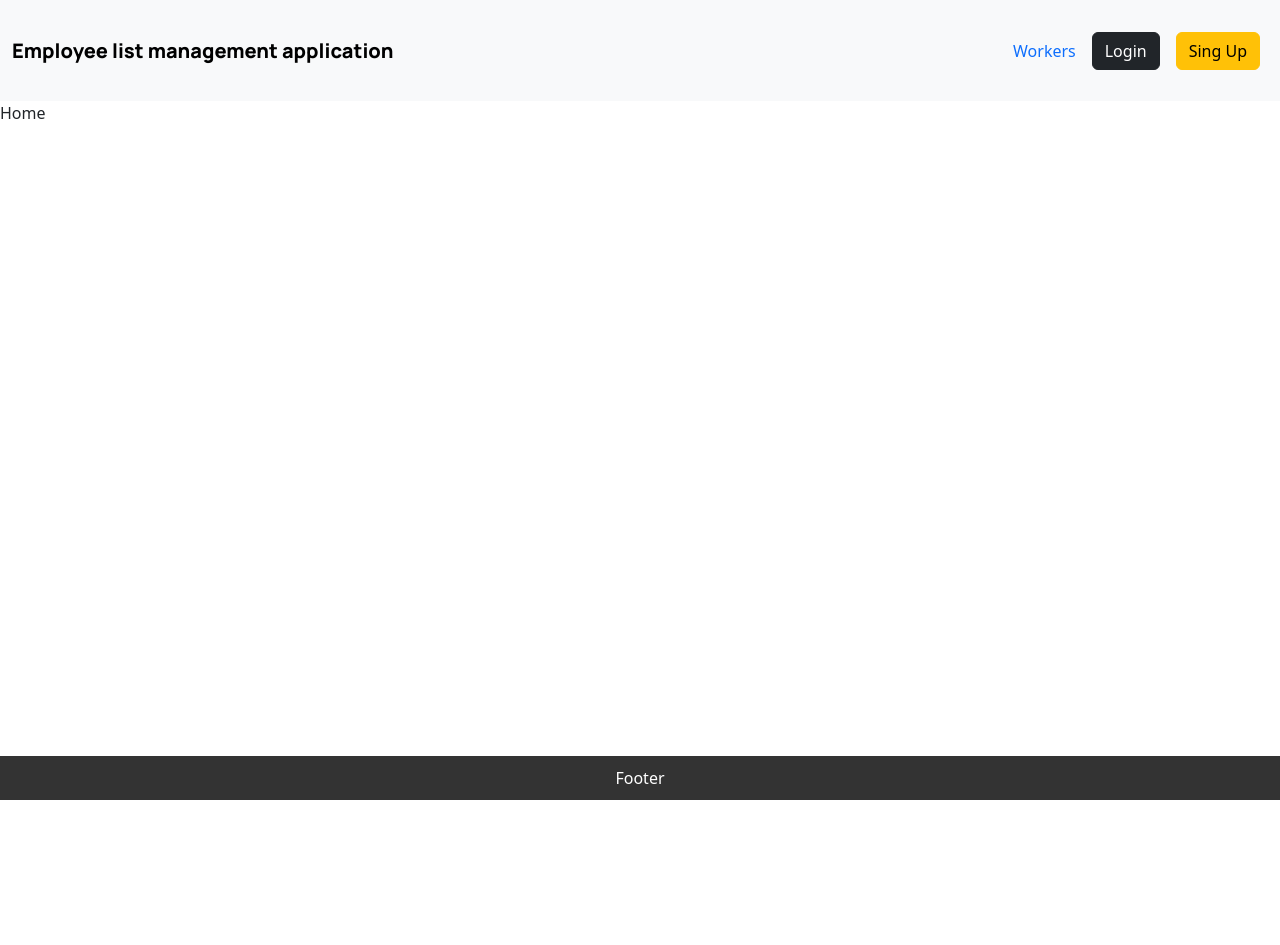
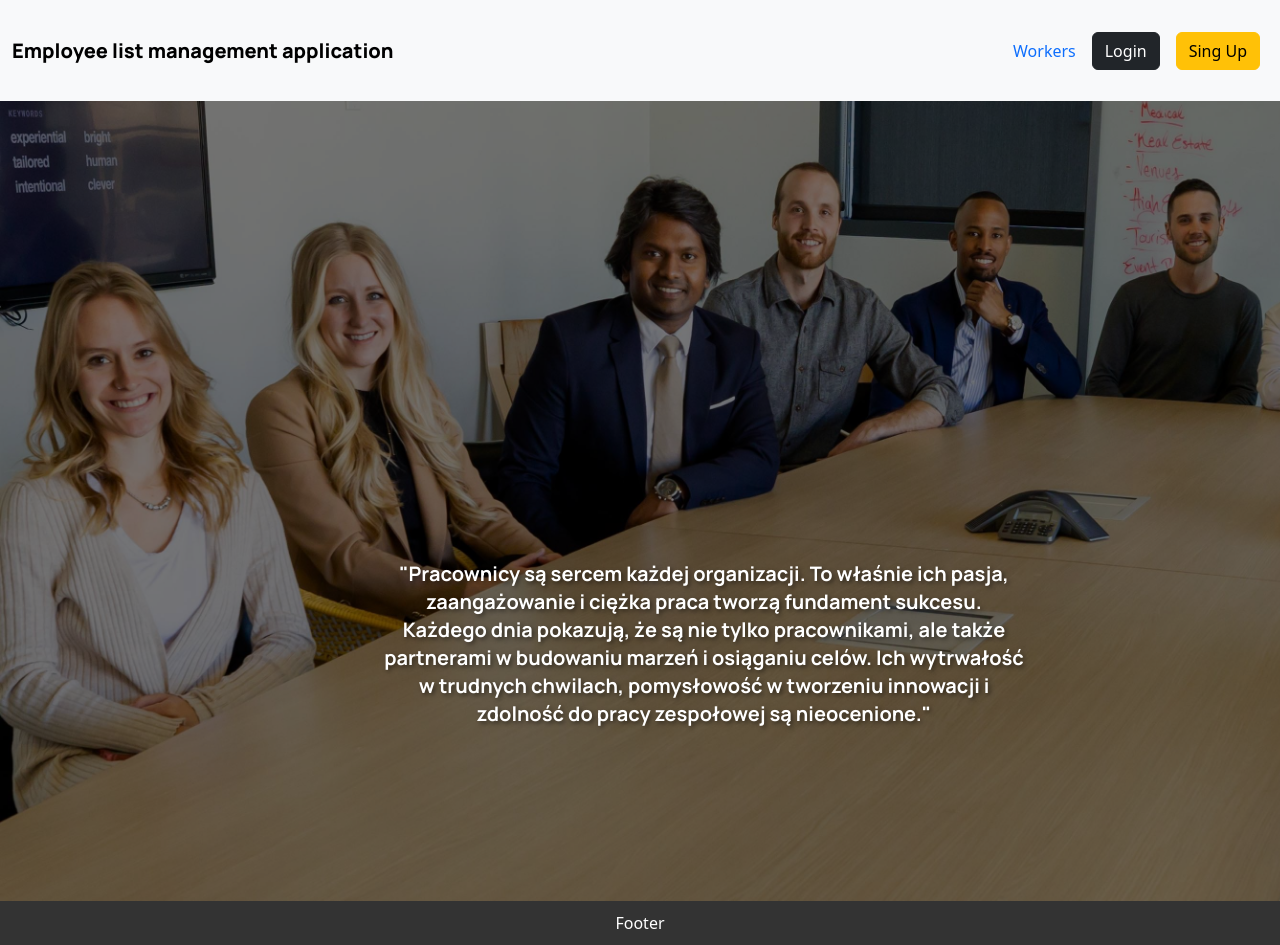
Before and after one commit to osemenets21/Employee-List-Management-Application, a React (Create React App) app: page / in a window 1280 px wide. Before the commit the page ends 800 px from the top, so only its background shows below. Built offline with nearby package versions, Linux system fonts and the light colour scheme; data requests are answered from the project's data file.

Commit message:
Add styles to page Home.

```diff
--- a/src/App.tsx
+++ b/src/App.tsx
@@ -5,8 +5,8 @@ import { Home } from "./pages/Home/Home";
 import { WorkersList } from "./pages/WorkersList/WorkersList";
 import { Footer } from "./components/Footer/Footer";
 import { NavBar } from "./components/Header/NavBar/NavBar";
-import { Login } from "./components/Login/Login";
-import { SingUp } from "./components/SingUp/SingUp";
+import { Login } from "./pages/Login/Login";
+import { SingUp } from "./pages/SingUp/SingUp";
 
 function App() {
   return (
--- a/src/pages/Home/Home.scss
+++ b/src/pages/Home/Home.scss
@@ -0,0 +1,50 @@
+.header-content__people {
+    background-image: url('../../assets/employees.jpg');
+    background-size: cover;
+    height: 100vh;
+    width: 100%;
+    display: flex;
+    flex-direction: column;
+    justify-content: center;
+    align-items: center;
+    position: relative;
+}
+
+.header-content__people::before {
+    content: "";
+    position: absolute;
+    top: 0;
+    left: 0;
+    width: 100%;
+    height: 100%;
+    background-color: rgba(0, 0, 0, 0.5);
+}
+
+.header-content__text {
+    transform: translateY(90%) translateX(10%);
+    font-family: var(--font-family);
+    font-weight: 400;
+    font-size: 20px;
+    line-height: 28px;
+    color: white;
+    text-shadow: 2px 2px 4px rgba(0, 0, 0, 0.5);
+    font-weight: bold;
+    width: 50%;
+    text-align: center;
+    position: relative;
+    z-index: 1;
+}
+
+@media (max-width: 768px) {
+    .header-content__text {
+        font-size: 16px;
+        width: 80%;
+    }
+}
+
+@media (max-width: 480px) {
+    .header-content__text {
+        font-size: 14px;
+        width: 80%;
+    }
+}
--- a/src/pages/Home/Home.tsx
+++ b/src/pages/Home/Home.tsx
@@ -1,8 +1,19 @@
-import React from 'react';
-import './Home.scss'
+import "./Home.scss";
+// @ts-ignore
 
 export const Home = () => {
   return (
-    <div className="gradient__text">Home</div>
-  )
-}
+    <>
+      <div className="header-content__people">
+        <p className="header-content__text">
+          "Pracownicy są sercem każdej organizacji. To właśnie ich pasja,
+          zaangażowanie i ciężka praca tworzą fundament sukcesu. Każdego dnia
+          pokazują, że są nie tylko pracownikami, ale także partnerami w
+          budowaniu marzeń i osiąganiu celów. Ich wytrwałość w trudnych
+          chwilach, pomysłowość w tworzeniu innowacji i zdolność do pracy
+          zespołowej są nieocenione."
+        </p>
+      </div>
+    </>
+  );
+};
```
Also changed, not shown: package.json (+20 -0 lines), tsconfig.json (+5 -2 lines), src/assets/employees.jpg (added), src/pages/Login/Login.tsx (renamed from src/components/Login/Login.tsx), src/pages/SingUp/SingUp.tsx (renamed from src/components/SingUp/SingUp.tsx).
